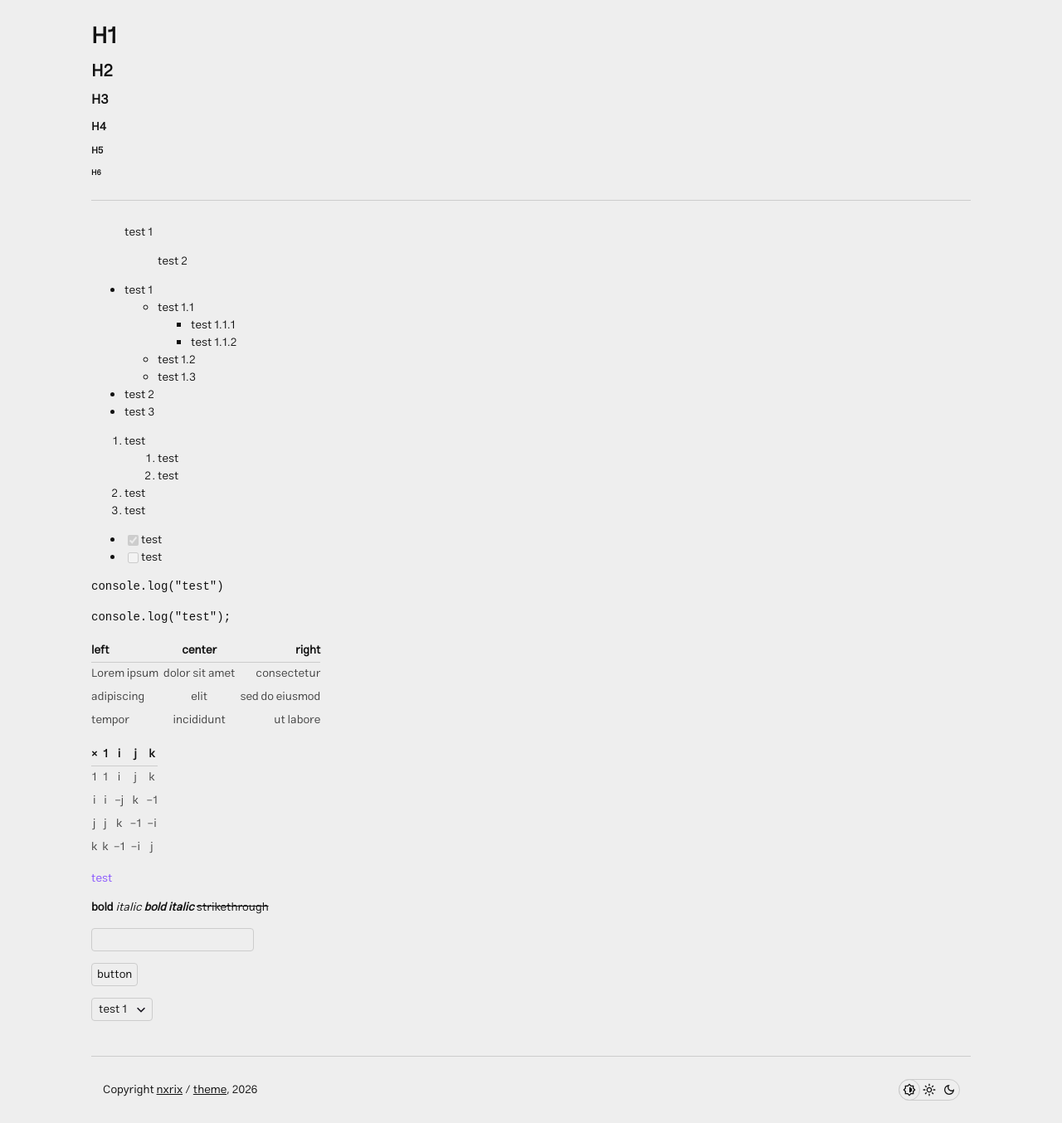
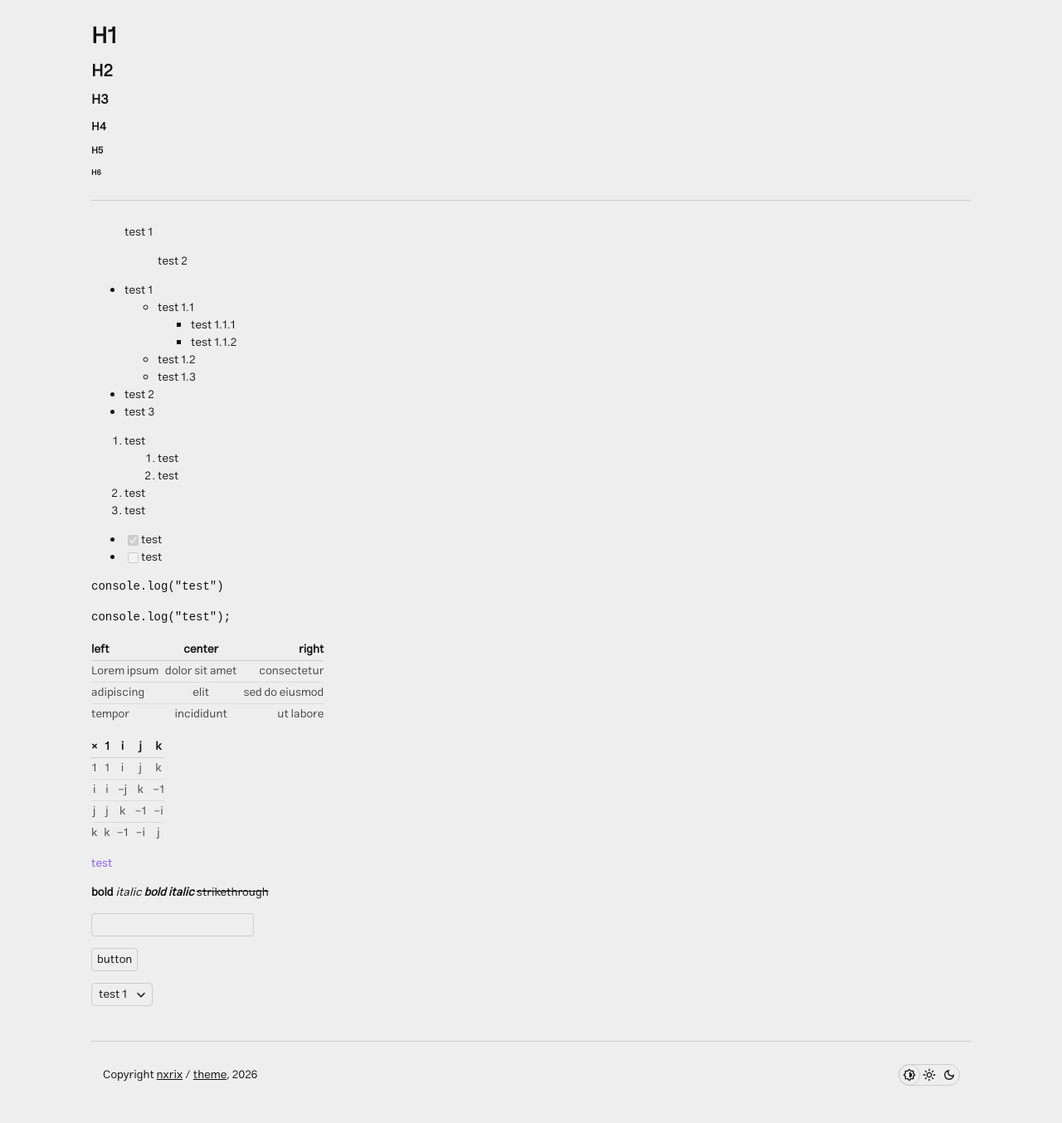
Before and after one commit to nxrix/theme, a Jekyll site: the page built from test.md, in a window 1280 px wide. Shown: the whole page at 83% size. Built offline with Jekyll 4.4.1, drawn with Linux system fonts in a browser that asks for light colours; our own code applies the rules of GitHub Pages for plain Markdown files.

Commit message:
Update theme.css

```diff
--- a/assets/css/theme.css
+++ b/assets/css/theme.css
@@ -1,5 +1,6 @@
 :root[data-theme="light"] {
   --ac: #85f;
+  --sac: #85fa;
   --c0: #fff;
   --c1: #eee;
   --c2: #ddd;
@@ -20,6 +21,7 @@
 }
 :root, :root[data-theme="dark"] {
   --ac: #85f;
+  --sac: #85fa;
   --c0: #000;
   --c1: #111;
   --c2: #222;
@@ -47,8 +49,14 @@
 }
 
 * {
+  unicode-bidi: plaintext;
+  -webkit-tap-highlight-color: transparent;
   scrollbar-color: var(--c5) var(--c3);
-  unicode-bidi: plaintext;
+}
+
+::selection {
+  background: var(--sac);
+  color: #eee;
 }
 
 :focus-visible {
@@ -147,10 +155,10 @@ thead tr {
   border-bottom: solid 1px var(--c3);
 }
 tr:not(:last-child) {
-  border-bottom: solid 1px var(--c1);
+  border-bottom: solid 1px var(--c2);
 }
 th, td {
-  padding: 3px 6px 3px 0;
+  padding: 2px 8px 2px 0;
 }
 th:last-child, td:last-child {
   padding-right: 0;
```
